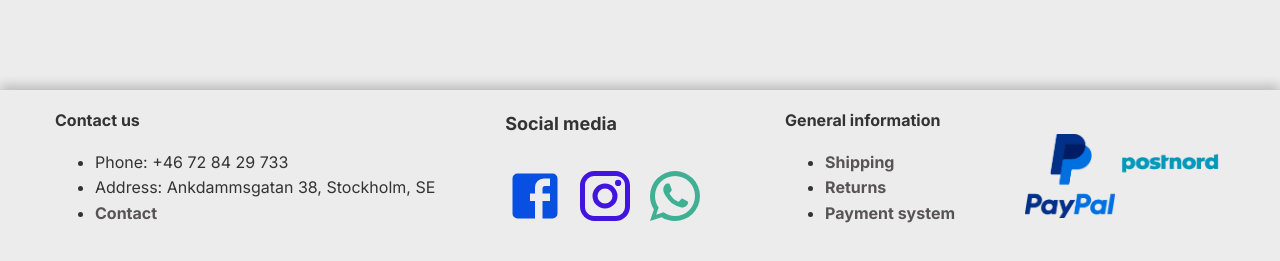
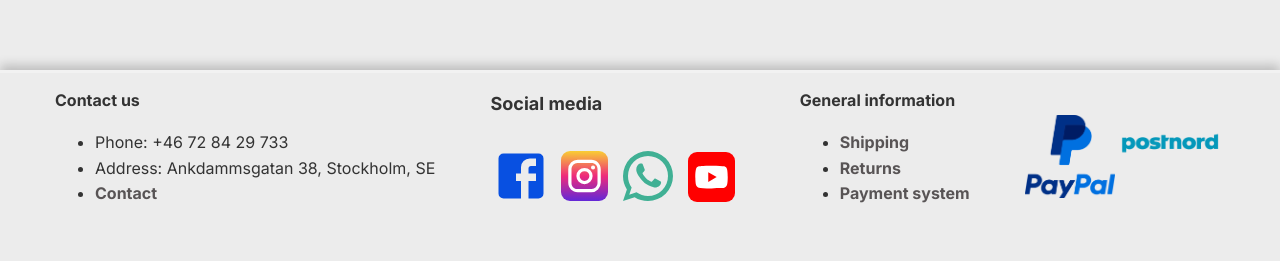
Before and after one commit to vikash123765/candleFrontEndReact, a React (Vite) app: page / in a window 1280 px wide. Shown: the part 533-794 px from the top of the page. Built offline with nearby package versions, Linux system fonts and the light colour scheme; no server answers.

Commit message:
added youtube icon chnages header color to light contrast between rest of page

```diff
--- a/src/components/Footer.jsx
+++ b/src/components/Footer.jsx
@@ -3,6 +3,7 @@ import { useNavigate } from 'react-router-dom';  // Updated import
 import FacebookIcon from '@mui/icons-material/Facebook';
 import InstagramIcon from '@mui/icons-material/Instagram';
 import WhatsAppIcon from '@mui/icons-material/WhatsApp';
+import YouTubeIcon from '@mui/icons-material/YouTube';
 import logoImage from '../Logo/postnord.png';
 import paypal from '../Logo/paypal.png';
 
@@ -17,6 +18,10 @@ const social = [
   },
   {
     icon: <WhatsAppIcon style={{ fontSize: '64px' }} />,
+    href: "#"
+  },
+  {
+    icon: <YouTubeIcon style={{ fontSize: '64px' }} />,
     href: "#"
   },
 ];
--- a/src/style/layout.css
+++ b/src/style/layout.css
@@ -145,14 +145,41 @@ footer {
 }
 
 /* Instagram icon color */
+/* .footer-item-socialmedia a:nth-child(3) svg {
+    fill: rgb(65, 21, 222); */
+
+/* Instagram icon color */
 .footer-item-socialmedia a:nth-child(3) svg {
-    fill: rgb(65, 21, 222);
+    background: linear-gradient(#f9ce34, #ee2a7b, #6228d7);
+    color: #fff;
+    padding: 4px;
+    width:47px;
+    margin-bottom:5px;
+    height:50px;
+    border-radius: 9px;
+    text-align: center;
 }
+
+
+.footer-item-socialmedia a:nth-child(5) svg {
+    background: #FF0000; /* YouTube red */
+    color: #FFFFFF; /* White */
+    padding: 4px;
+    width: 47px;
+    margin-bottom: 50px;
+    height: 50px;
+    border-radius: 9px;
+    text-align: center;
+    display: inline-block;
+    vertical-align: middle;
+}
+
 
 .footer-item-socialmedia a svg {
     width: 60px;
     height: 60px;
     transition: fill 0.3s ease;
+
 }
 
 .footer-item-socialmedia a:hover svg {
--- a/src/style/theme.css
+++ b/src/style/theme.css
@@ -3,7 +3,8 @@
 
 :root {
     --bg: #ececec;
-    --primary:#ececec;
+    --primary: #f2f2f2;
+    --secondary-dark: #dcdcdc;
     --card: #1a1aaa;
     --font-main: "Inter", sans-serif;
     --shadow: 3px 3px 5px rgba(0, 0, 0, 0.3);
```
